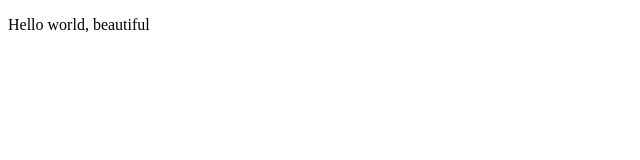
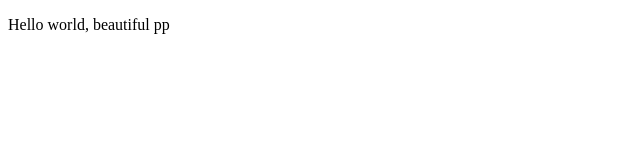
Before and after one commit to trungduc206/portfolio, a plain HTML site: page index.html in a window 1280 px wide. Shown: the full height of the page, 0-640 px from the left. Drawn offline with Linux system fonts and the light colour scheme.

Commit message:
Update index.html

```diff
--- a/index.html
+++ b/index.html
@@ -6,7 +6,7 @@
     <meta name="viewport" content="width=device-width, initial-scale=1.0">
     <title>Document</title>
 </head>
-<body><p>Hello world, beautiful</p>
+<body><p>Hello world, beautiful pp</p>
 
 </body>
 </html>
```
